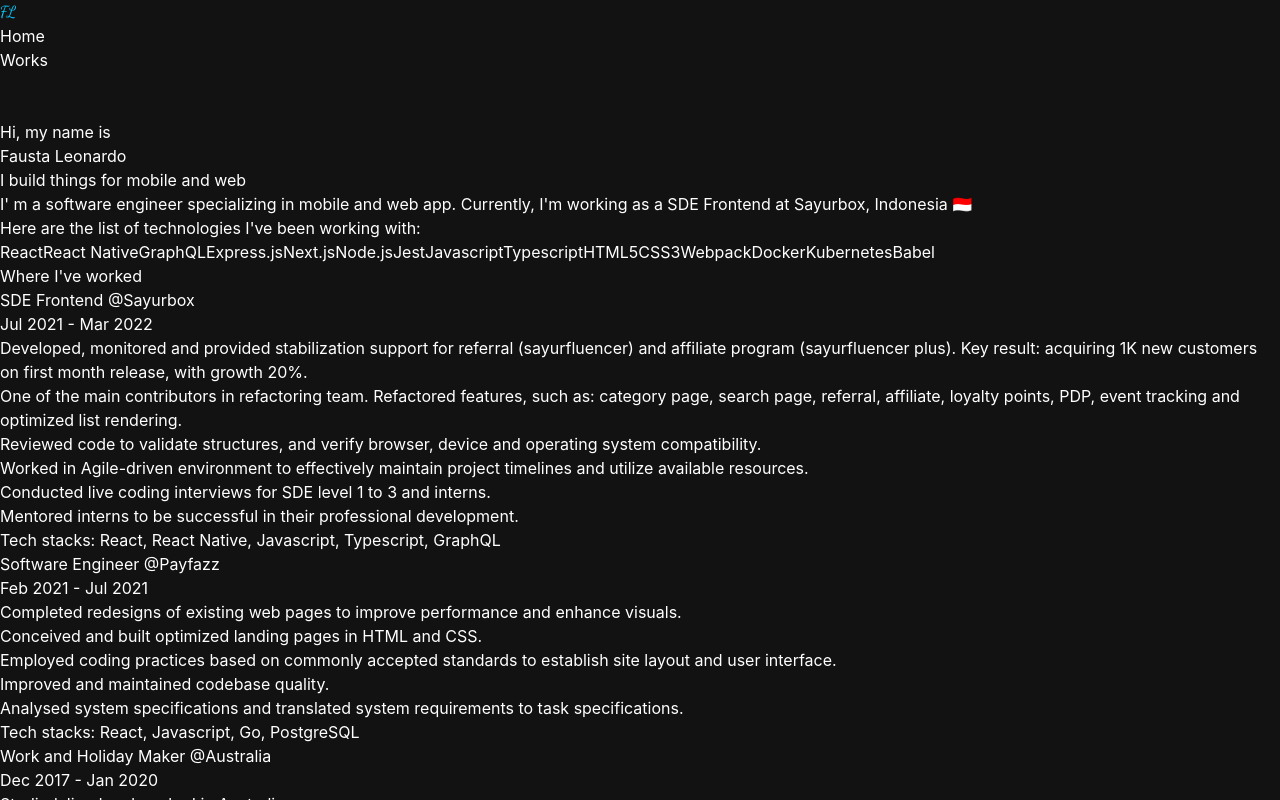
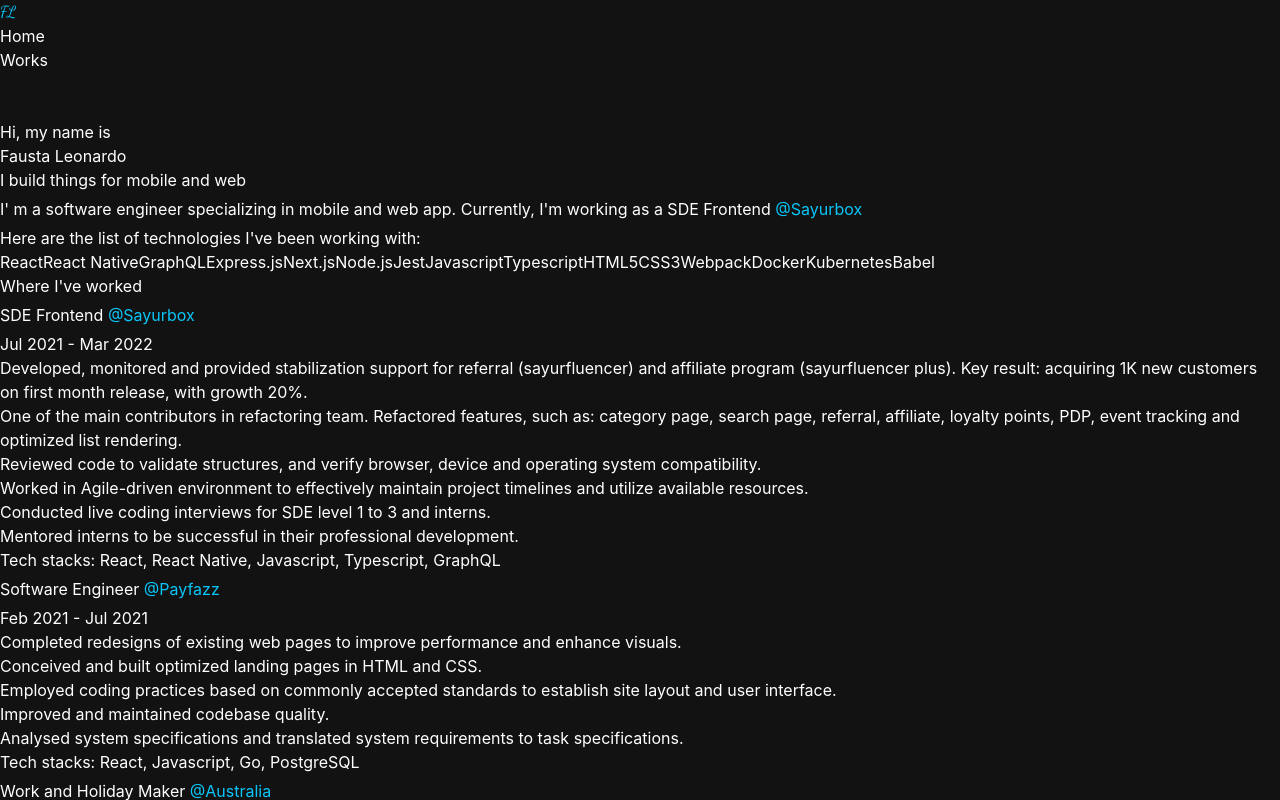
Before and after one commit to faustaleonardo/faustaleonardo.space, a Next.js app: page / in a window 1280 px wide. Shown: the top 800 px of the page. Built offline with nearby package versions, Linux system fonts and the light colour scheme.

Commit message:
added hover effect on underline links

```diff
--- a/components/Footer.tsx
+++ b/components/Footer.tsx
@@ -16,9 +16,7 @@ const Footer = () => {
           {MENUS.map(({ name, path }) => (
             <li key={name}>
               <Link href={path}>
-                <a className="text-base text-gray-500 dark:text-gray-300 dark:hover:text-gray-100 hover:text-black hover:underline">
-                  {getTitleCase(name)}
-                </a>
+                <a className="text-base custom-link">{getTitleCase(name)}</a>
               </Link>
             </li>
           ))}
--- a/components/Hero.tsx
+++ b/components/Hero.tsx
@@ -13,13 +13,13 @@ const Hero = () => {
         </h1>
         <p className="text-base text-gray-500 dark:text-gray-400 pb-4">
           I&apos; m a software engineer specializing in mobile and web app.
-          Currently, I&apos;m working as a SDE Frontend at{' '}
+          Currently, I&apos;m working as a SDE Frontend{' '}
           <a
             href={SAYURBOX_URL}
             target="_blank"
-            className="text-base text-sky-600 dark:text-sky-300 hover:underline"
+            className="text-base custom-link"
           >
-            Sayurbox, Indonesia 🇮🇩
+            @Sayurbox
           </a>
         </p>
         <p className="text-base text-gray-500 dark:text-gray-400 pb-3">
--- a/components/Timeline.tsx
+++ b/components/Timeline.tsx
@@ -11,11 +11,11 @@ const Timeline = () => {
           <>
             <div key={item.company}>
               <h3 className="text-xl">
-                <span>{item.position}</span>
+                <span>{item.position} </span>
                 <a
                   href={item.companyUrl}
                   target="_blank"
-                  className="text-base text-sky-600 dark:text-sky-300 hover:underline"
+                  className="text-base custom-link"
                 >
                   {` @${item.company}`}
                 </a>
--- a/pages/works.tsx
+++ b/pages/works.tsx
@@ -26,7 +26,6 @@ const Works: NextPage = () => {
               Some things I&apos;ve built
             </h1>
 
-            <div>
             <div className="max-w-6xl mx-auto grid grid-cols-1 md:grid-cols-2 gap-8 py-20 pb-40">
               {THUMBNAILS.map(({ link, imageUrl, name }) => (
                 <a
@@ -49,7 +48,6 @@ const Works: NextPage = () => {
                 </a>
               ))}
             </div>
-            </div>
           </Container>
         </div>
       </section>
--- a/styles/index.css
+++ b/styles/index.css
@@ -26,6 +26,43 @@ a {
 
 .custom-list-type {
   list-style-type: '✨';
+}
+
+.custom-link {
+  background-image: linear-gradient(
+    to right,
+    #045de9,
+    #045de9 50%,
+    #09c6f9 50%
+  );
+  background-size: 200% 100%;
+  background-position: -100%;
+  display: inline-block;
+  padding: 5px 0;
+  position: relative;
+  background-clip: text;
+  -webkit-text-fill-color: transparent;
+  transition: all 0.3s ease-in-out;
+}
+
+.custom-link:before {
+  content: '';
+  background: #045de9;
+  display: block;
+  position: absolute;
+  bottom: 0;
+  left: 0;
+  width: 0;
+  height: 2px;
+  transition: all 0.3s ease-in-out;
+}
+
+.custom-link:hover {
+  background-position: 0;
+}
+
+.custom-link:hover::before {
+  width: 100%;
 }
 
 /* TODO: */
```
Lines whose indentation alone changed are shown as unchanged.
